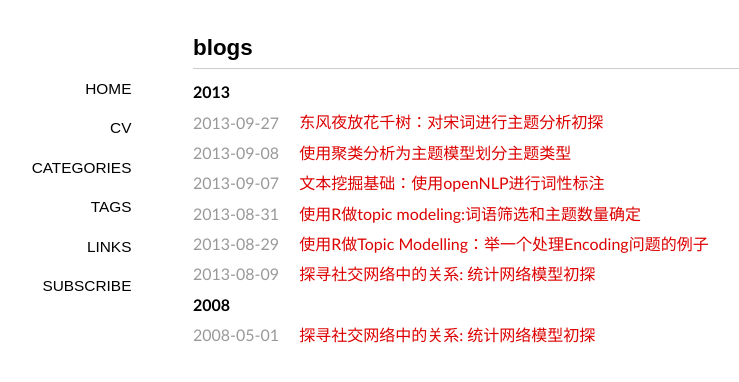
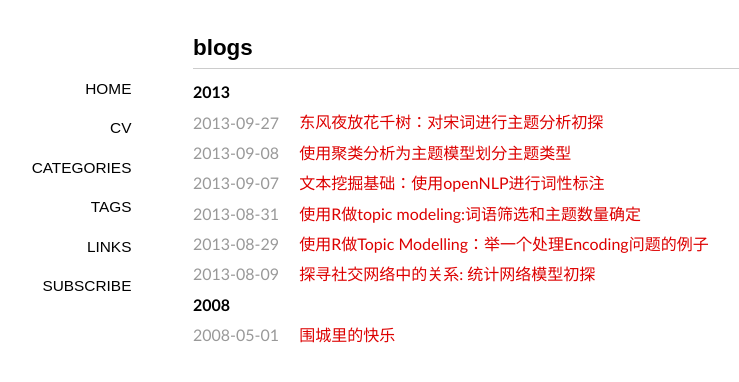
Before and after one commit to snowdj/cn-1, a Jekyll site: the page built from index.md, in a window 1280 px wide. Shown: the top 382 px of the page, without its empty margins (147-886 px from the left). Built offline with Jekyll 4.4.1, drawn with Linux system fonts in a browser that asks for light colours; some web fonts are replaced; Markdown is read by kramdown in place of the engine named in the settings.

```diff
--- a/_posts/2008-05-01-happy-city.md
+++ b/_posts/2008-05-01-happy-city.md
@@ -1,6 +1,6 @@
 ---
 layout: post
-title: "探寻社交网络中的关系: 统计网络模型初探"
+title: "围城里的快乐"
 date: 2008-05-01 16:26
 comments: true
 categories: 小说
```
